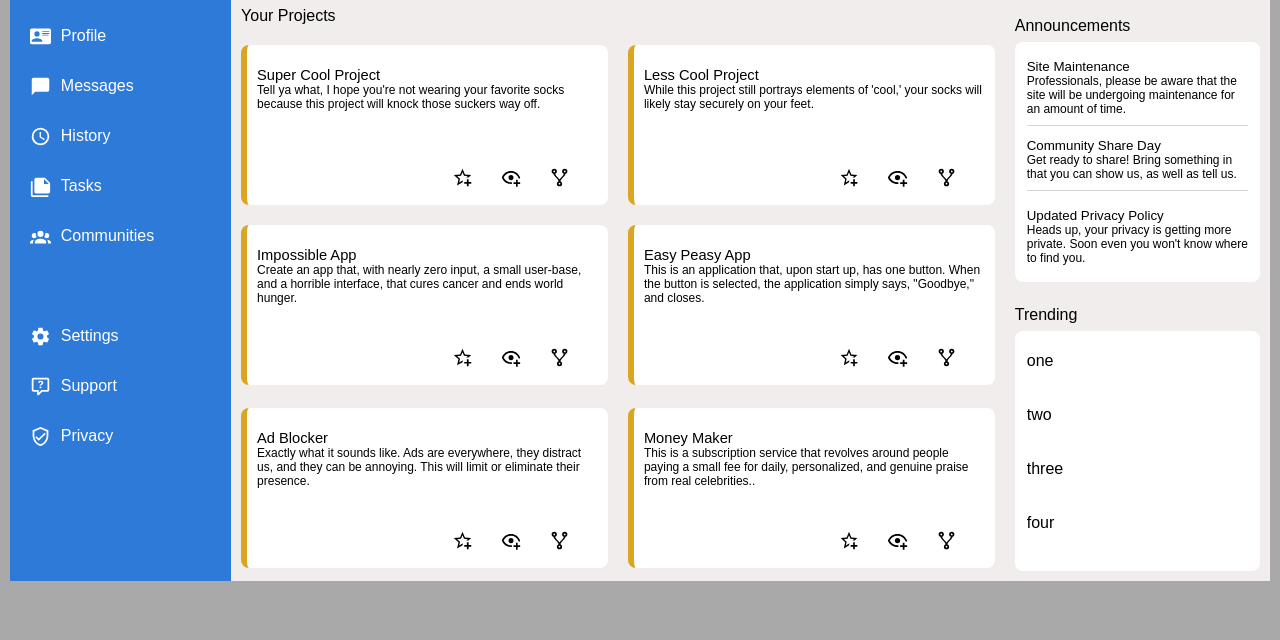
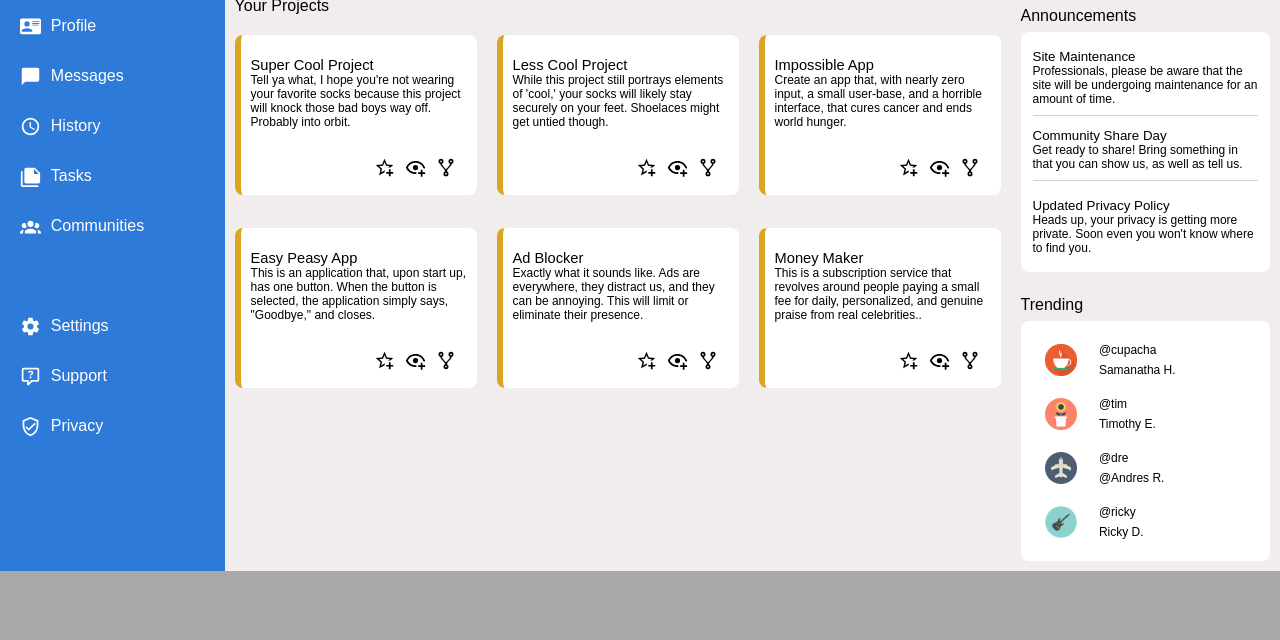
Before and after one commit to rhdavidian/admin-dashboard2, a plain HTML site: page index.html in a window 1280 px wide. Shown: the part 170-810 px from the top of the page. Drawn offline with Linux system fonts and the light colour scheme.

Commit message:
Finish announcement column, everything seems to work in harmony. You know what, this was fun once I got in the groove.

```diff
--- a/index.html
+++ b/index.html
@@ -26,7 +26,7 @@
             <img class="guitarBig" src="./images/guitar.png">
 
             <p class="hi">Hi there,</p>
-            <p class="name">Ricky Davidian (@Ricky)</p>
+            <p class="name">Ricky Davidian (@ricky)</p>
 
             <div class="buttons">
                 <button>New</button>
@@ -54,7 +54,7 @@
         <div class="dashTitle">Your Projects</div>
         <div class="projects">
           <div class="title">Super Cool Project</div>
-          <div class="description">Tell ya what, I hope you're not wearing your favorite socks because this project will knock those suckers way off.</div>
+          <div class="description">Tell ya what, I hope you're not wearing your favorite socks because this project will knock those bad boys way off. Probably into orbit.</div>
           <div class="cardIcon"><img src="./images/star-plus-outline.svg"></div>
           <div class="cardIconTwo"><img src="./images/eye-plus-outline.svg"></div>
           <div class="cardIconThree"><img src="./images/source-fork.svg"></div>
@@ -62,7 +62,7 @@
 
         <div class="projects">
           <div class="title">Less Cool Project</div>
-          <div class="description">While this project still portrays elements of 'cool,' your socks will likely stay securely on your feet.</div>
+          <div class="description">While this project still portrays elements of 'cool,' your socks will likely stay securely on your feet. Shoelaces might get untied though.</div>
           <div class="cardIcon"><img src="./images/star-plus-outline.svg"></div>
           <div class="cardIconTwo"><img src="./images/eye-plus-outline.svg"></div>
           <div class="cardIconThree"><img src="./images/source-fork.svg"></div>
@@ -117,18 +117,27 @@
         </div>
 
         <div class="trendTitle">Trending</div>
+
         <div class="trendingBox">
-          <div class="user">one
-
+          <div class="trendingUser">
+            <img class="userIcon" src="./images/coffee-icon.png">
+            <p class="userTag">@cupacha</p>
+            <p class="userName">Samanatha H.</p>
           </div>
-          <div class="user">two
-
+          <div class="trendingUser">
+            <img class="userIcon" src="./images/flower-icon.png">
+            <p class="userTag">@tim</p>
+            <p class="userName">Timothy E.</p>
           </div>
-          <div class="user">three
-
+          <div class="trendingUser">
+            <img class="userIcon" src="./images/plane-icon.svg.png">
+            <p class="userTag">@dre</p>
+            <p class="userName">@Andres R.</p>
           </div>
-          <div class="user">four
-
+          <div class="trendingUser">
+            <img class="userIcon" src="./images/guitar.png">
+            <p class="userTag">@ricky</p>
+            <p class="userName">Ricky D.</p>
           </div>
         </div>
 
--- a/styles.css
+++ b/styles.css
@@ -4,7 +4,7 @@
 body,
 html {
   height: 100%;
-  margin: 5px;
+  margin: 0;
   background-color: darkgrey;
 }
 
@@ -127,9 +127,7 @@ button {
     display: grid;
     gap: 20px;
     padding: 10px;
-
     grid-template-rows: 25px .5fr;
-
     grid-template-columns: repeat(auto-fill, minmax(240px, .9fr));
   }
 
@@ -176,9 +174,7 @@ button {
     background-color: rgb(241, 237, 237);
     gap: 7px;
     padding: 10px;
-    /* height: minmax(550px, 1fr); */
     grid-template-rows: 35px 1fr 35px 1fr;
-    /* grid-template-columns: 1fr; */
   }
   .announceTitle,
   .trendTitle {
@@ -224,8 +220,28 @@ button {
     grid-template-rows: repeat(4, 1fr);
     background-color: white;
   }
-  .user {
+  .trendingUser {
     align-self: center;
     display: grid;
-    grid-template: 1fr 1fr / 1fr 3fr;
+    grid-template: 20px 20px / 1fr 3fr;
   }
+.userIcon {
+    grid-area: 1/1/3/2;
+    height: 2rem;
+    place-self: center;
+}
+.userTag,
+.userName {
+    font-size: 9pt;
+    justify-self: start;
+    align-self: center;
+    padding-left: 10px;
+}
+.userTag {
+    grid-area: 1/2/2/3;
+    font-weight: 500;
+}
+.userName {
+    grid-area: 2/2/3/3;
+    font-weight: 200;
+}
```
Also changed, not shown: images/coffee-icon.png (added), images/flower-icon.png (added), images/plane-icon.svg.png (added).
